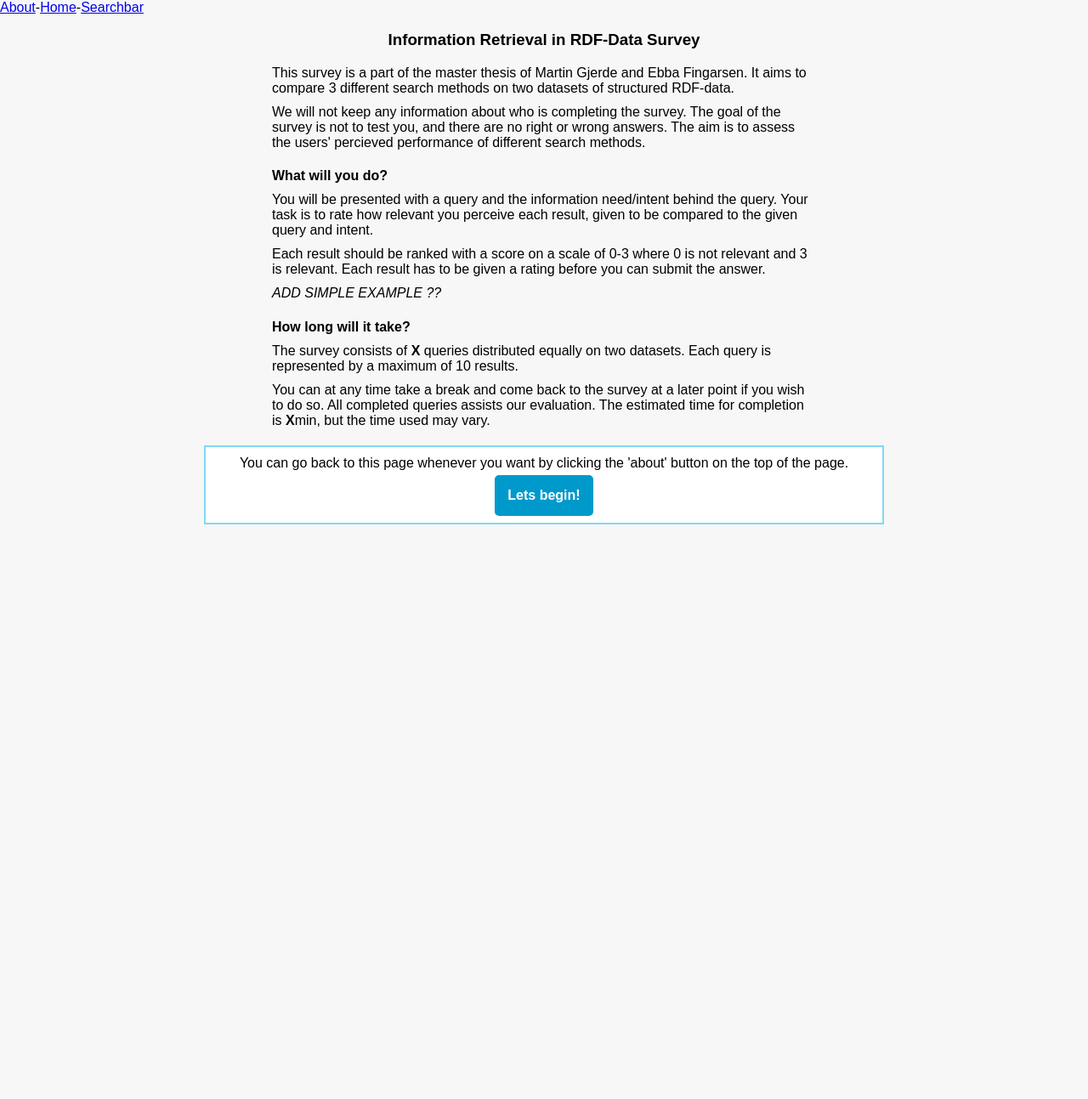
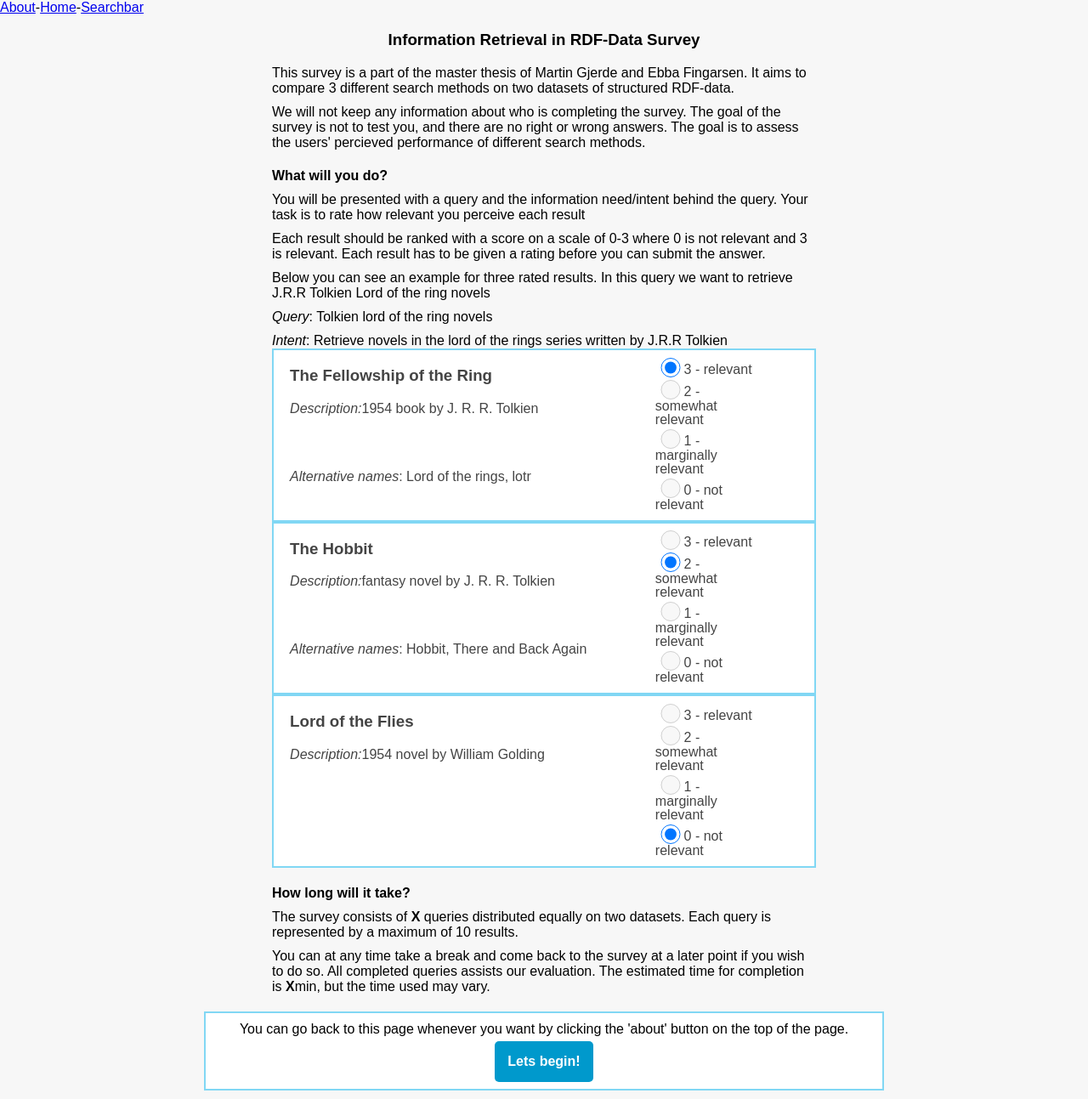
Before and after one commit to martinbg1/rdf-ir, a Flask app: page / in a window 1280 px wide. Shown: the part 119-1412 px from the top of the page at 85% size. Before the commit the page ends 736 px from the top, so only its background shows below. Run offline with Flask 2, Linux system fonts and the light colour scheme; the visitor is signed in with stand-in values (Sample User, id 1); some libraries are stand-ins or nearby versions.

Commit message:
Ready for user testing

```diff
--- a/WebApp/db/scripts/dbBuildTableScript.sql
+++ b/WebApp/db/scripts/dbBuildTableScript.sql
@@ -42,6 +42,8 @@ CREATE TABLE DataMovie (
         ON DELETE CASCADE
 );
 
-INSERT INTO Query(query_text, query_description, dataset) values ("covid", "Find disease named covid", "Disease");
-INSERT INTO Query(query_text, query_description, dataset) values ("leukemia", "Find disease named leukemia", "Disease");
+INSERT INTO Query(query_text, query_description, dataset) values ("Covid-19", "Find disease named covid-19", "Disease");
+INSERT INTO Query(query_text, query_description, dataset) values ("Leukemia", "Find different variations of leukemia", "Disease");
+INSERT INTO Query(query_text, query_description, dataset) values ("Yellow fever", "Find the disease named yellow fever", "Disease");
+--INSERT INTO Query(query_text, query_description, dataset) values ("Headache", "Find the symptom headache and/or diseases related to having a headache", "Disease");
 INSERT INTO Query(query_text, query_description, dataset) values ("matrix", "Find movies in the matrix franchise", "Movie");
--- a/WebApp/templates/about.html
+++ b/WebApp/templates/about.html
@@ -16,17 +16,72 @@
 
     <p>We will not keep any information about who is completing the survey.
         The goal of the survey is not to test you, and there are no right or wrong answers.
-        The aim is to assess the users' percieved performance of different search methods.</p>
+        The goal is to assess the users' percieved performance of different search methods.</p>
 
     <h4 class="information_title">What will you do?</h4>
     <p>You will be presented with a query and the information need/intent behind the query.
-        Your task is to rate how relevant you perceive each result, given to be compared to the given query and intent.</p>
+        Your task is to rate how relevant you perceive each result</p>
     <p>Each result should be ranked with a score on a scale of 0-3 where 0 is not relevant and 3 is relevant.
         Each result has to be given a rating before you can submit the answer.
     </p>
 
-    <p><i>ADD SIMPLE EXAMPLE ??</i></p>
+    <p>Below you can see an example for three rated results. In this query we want to retrieve J.R.R Tolkien Lord of the ring novels </p>
 
+    <p><i>Query</i>: Tolkien lord of the ring novels</p>
+    <p><i>Intent</i>: Retrieve novels in the lord of the rings series written by J.R.R Tolkien </p>
+    <div class="container background border wrapper">
+        <div class="a">
+           <h3>The Fellowship of the Ring</h3>
+           <p><i>Description:</i>1954 book by J. R. R. Tolkien
+           <p>
+        </div>
+        <div class="b">
+           <p><i>Alternative names</i>: Lord of the rings, lotr</p>
+        </div>
+        <div class="c">
+           <fieldset class="f">
+              <label><input type='radio' value="3" name='1-1' checked="checked"/>3 - relevant</label>
+              <label><input type='radio' value="2" name='1-2'/>2 - somewhat relevant</label>
+              <label><input type='radio' value="1" name='1-3' />1 - marginally relevant</label>
+              <label><input type='radio' value="0" name='1-4' />0 - not relevant</label>
+           </fieldset>
+        </div>
+     </div>
+     <div class="container background border wrapper">
+        <div class="a">
+           <h3>The Hobbit</h3>
+           <p><i>Description:</i>fantasy novel by J. R. R. Tolkien
+           <p>
+        </div>
+        <div class="b">
+           <p><i>Alternative names</i>: Hobbit, There and Back Again</p>
+        </div>
+        <div class="c">
+           <fieldset class="f">
+              <label><input type='radio' value="3" name='2-1'/>3 - relevant</label>
+              <label><input type='radio' value="2" name='2-2' checked="checked"/>2 - somewhat relevant</label>
+              <label><input type='radio' value="1" name='2-3' />1 - marginally relevant</label>
+              <label><input type='radio' value="0" name='2-4' />0 - not relevant</label>
+           </fieldset>
+        </div>
+     </div>
+     <div class="container background border wrapper">
+        <div class="a">
+           <h3>Lord of the Flies</h3>
+           <p><i>Description:</i>1954 novel by William Golding
+           <p>
+        </div>
+        <div class="b">
+        </div>
+        <div class="c">
+           <fieldset class="f">
+              <label><input type='radio' value="3" name='3-1'/>3 - relevant</label>
+              <label><input type='radio' value="2" name='3-2' />2 - somewhat relevant</label>
+              <label><input type='radio' value="1" name='3-3' />1 - marginally relevant</label>
+              <label><input type='radio' value="0" name='3-4' checked="checked"/>0 - not relevant</label>
+           </fieldset>
+        </div>
+     </div>
 
     <h4 class="information_title">How long will it take?</h4>
     <p>The survey consists of <b>X</b> queries distributed equally on two datasets.
@@ -44,4 +99,9 @@
     </form>
 </div>
 
+<script type="text/javascript" src="//code.jquery.com/jquery-1.11.0.min.js"></script>
+<script type="text/javascript">
+$(':radio:not(:checked)').attr('disabled', true);
+</script>
+
 {% endblock %}
```
